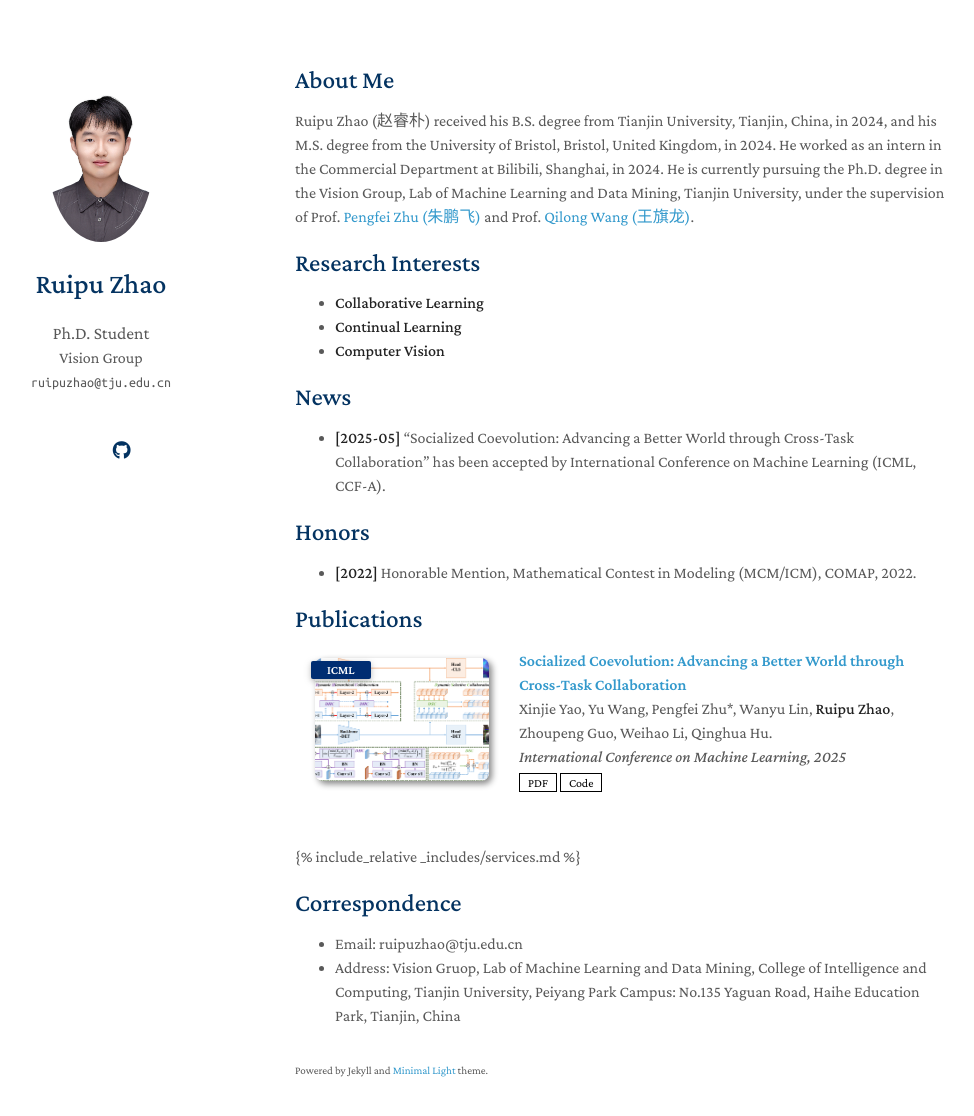
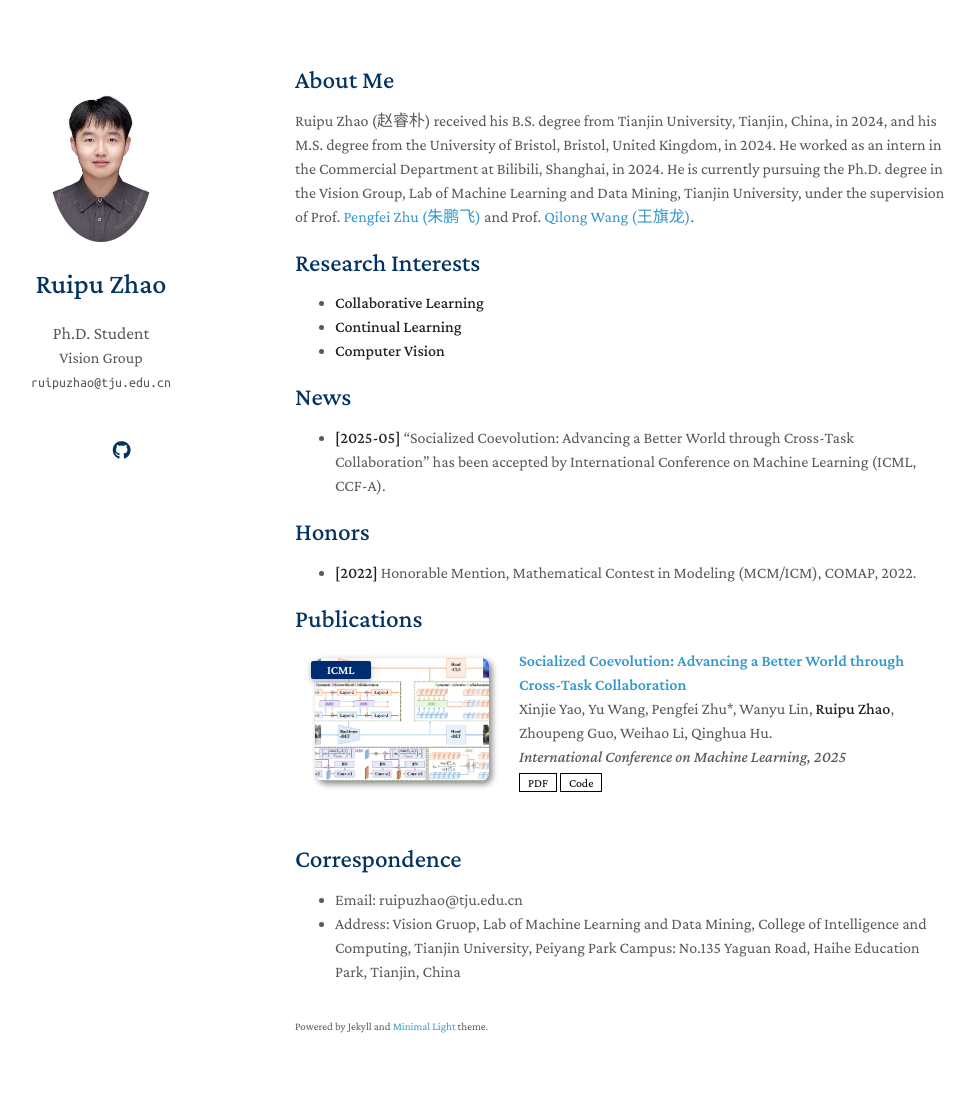
Before and after one commit to RuipuZhao/ruipuzhao.github.io, a Jekyll site: the page built from index.md, in a window 1280 px wide and 1151 px high. Shown: the top 1116 px of the window, without its empty margins (175-1149 px from the left). Built offline with Jekyll 4.4.1, drawn with Linux system fonts in a browser that asks for light colours; a style sheet for code colours, icons or effects is not loaded; our own code applies the rules of GitHub Pages for plain Markdown files.

Commit message:
Update my homepage

```diff
--- a/index.md
+++ b/index.md
@@ -22,8 +22,8 @@ Ruipu Zhao (赵睿朴) received his B.S. degree from Tianjin University, Tianjin
 
 {% include_relative _includes/publications.md %}
 
-{% raw %}
+{% comment %}
 {% include_relative _includes/services.md %}
-{% endraw %}
+{% endcomment %}
 
 {% include_relative _includes/correspondence.md %}
```
